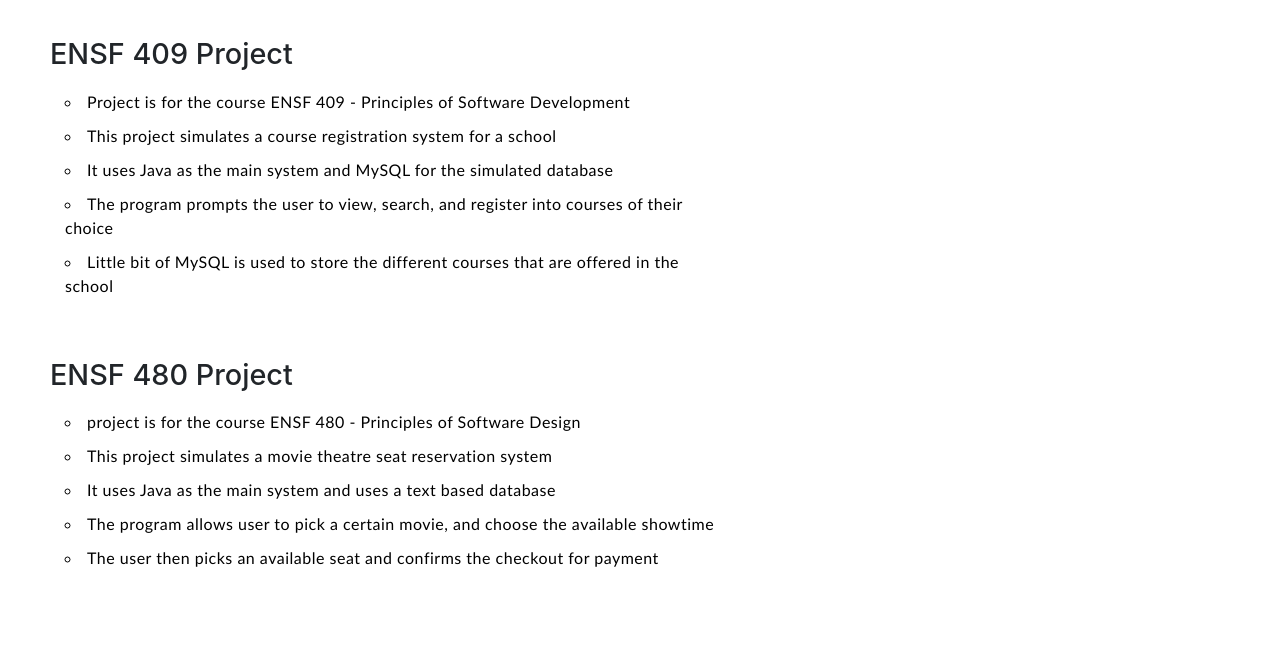
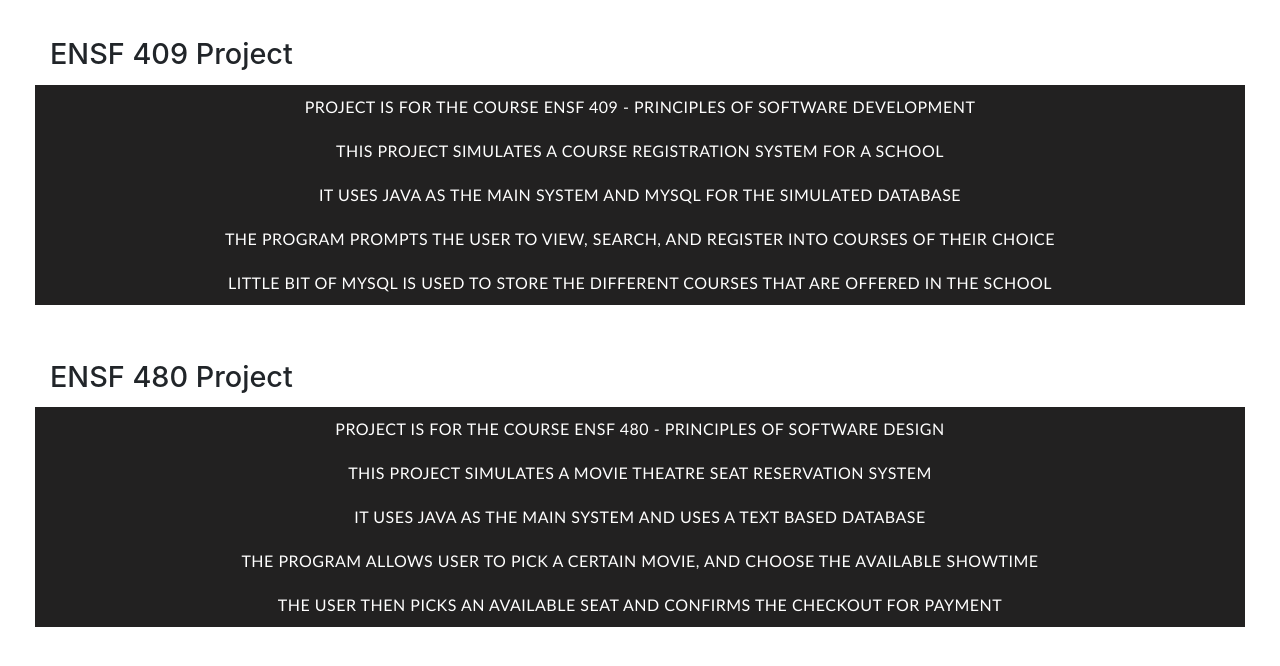
Before and after one commit to EddieSKim/EddieSKim.github.io, a plain HTML site: page html/acadproj-index.html in a window 1280 px wide. Shown: the part 110-776 px from the top of the page. Drawn offline with nearby package versions, Linux system fonts and the light colour scheme; files whose address does not match are found by name.

Commit message:
Added class to li

```diff
--- a/html/acadproj-index.html
+++ b/html/acadproj-index.html
@@ -71,19 +71,19 @@
         <ul class="project-content">
           <ul class="content">
             <h2>ENSF 409 Project</h2>
-            <li>Project is for the course ENSF 409 - Principles of Software Development</li>
-            <li>This project simulates a course registration system for a school</li>
-            <li>It uses Java as the main system and MySQL for the simulated database</li>
-            <li>The program prompts the user to view, search, and register into courses of their choice</li>
-            <li>Little bit of MySQL is used to store the different courses that are offered in the school</li>
+            <li class ="proj-descript">Project is for the course ENSF 409 - Principles of Software Development</li>
+            <li class ="proj-descript">This project simulates a course registration system for a school</li>
+            <li class ="proj-descript">It uses Java as the main system and MySQL for the simulated database</li>
+            <li class ="proj-descript">The program prompts the user to view, search, and register into courses of their choice</li>
+            <li class ="proj-descript">Little bit of MySQL is used to store the different courses that are offered in the school</li>
           </ul>
           <ul class="content">
             <h2>ENSF 480 Project</h2>
-            <li>project is for the course ENSF 480 - Principles of Software Design</li>
-            <li>This project simulates a movie theatre seat reservation system</li>
-            <li>It uses Java as the main system and uses a text based database</li>
-            <li>The program allows user to pick a certain movie, and choose the available showtime</li>
-            <li>The user then picks an available seat and confirms the checkout for payment</li>
+            <li class ="proj-descript">project is for the course ENSF 480 - Principles of Software Design</li>
+            <li class ="proj-descript">This project simulates a movie theatre seat reservation system</li>
+            <li class ="proj-descript">It uses Java as the main system and uses a text based database</li>
+            <li class ="proj-descript">The program allows user to pick a certain movie, and choose the available showtime</li>
+            <li class ="proj-descript">The user then picks an available seat and confirms the checkout for payment</li>
           </ul>
         </ul>
       </div>
--- a/styles/project-style.css
+++ b/styles/project-style.css
@@ -18,7 +18,7 @@
   font-size: 1.8em;
 }
 
-.content li {
+.content li .proj-descript {
   padding: 5px 30px 5px;
   background: transparent;
   width: 60%;
```
Also changed, not shown: html/personproj-index.html (+3 -3 lines).
